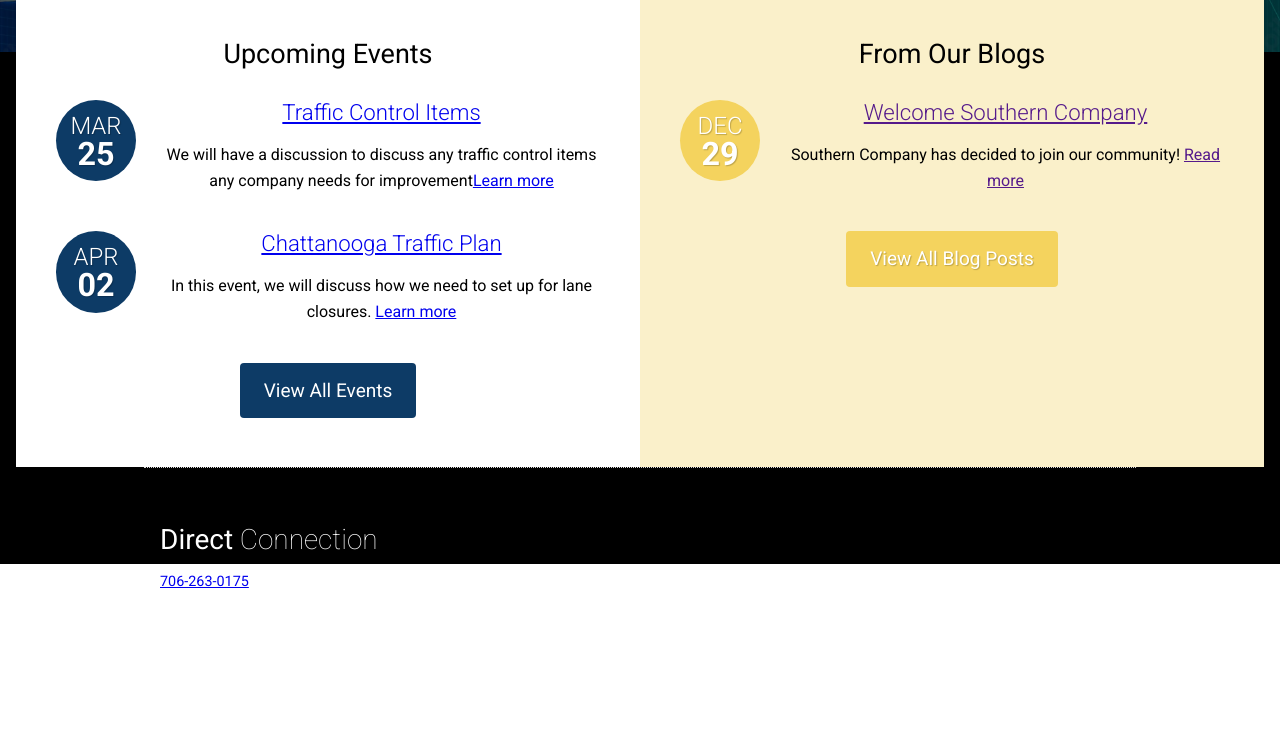
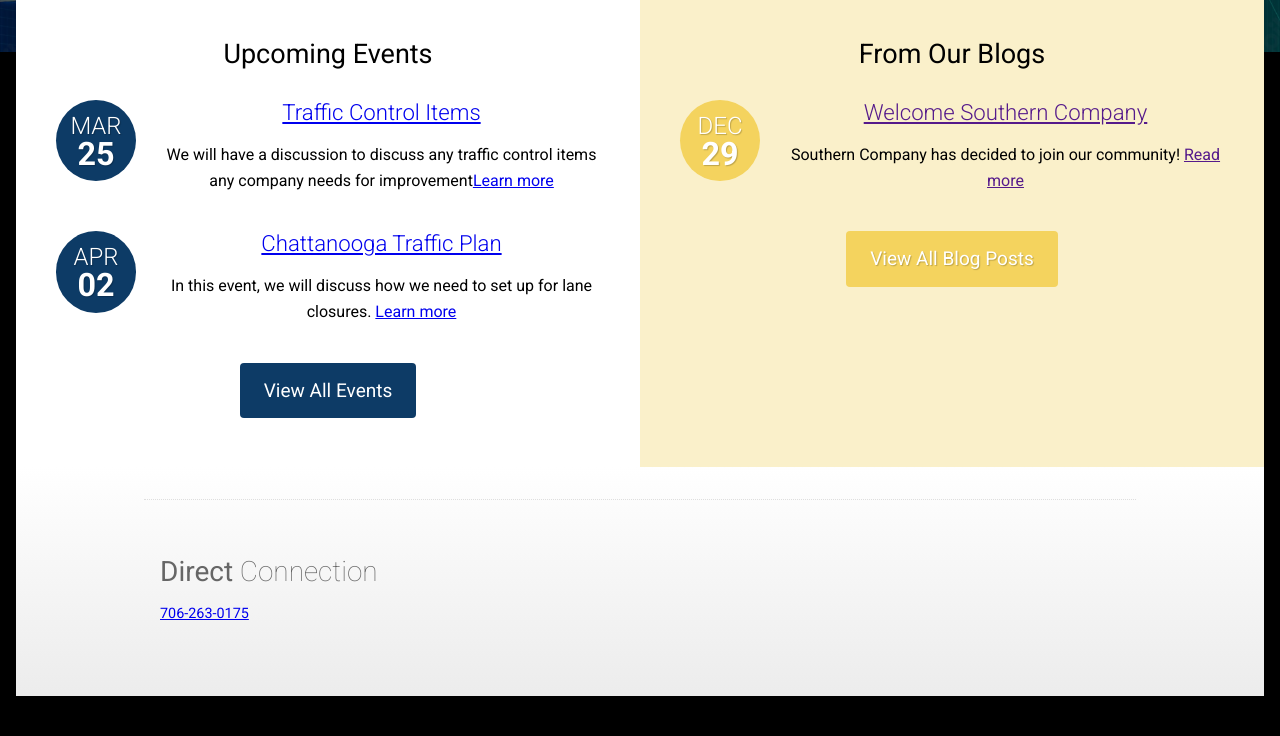
Before and after one commit to trafficBSolutions/dc, a PHP site: page / in a window 1280 px wide. Shown: the part 527-1263 px from the top of the page. Before the commit the page ends 1115 px from the top, so only its background shows below. Run offline with PHP 8.4, Linux system fonts and the light colour scheme.

Commit message:
Update front-page.css

```diff
--- a/css/front-page.css
+++ b/css/front-page.css
@@ -293,7 +293,11 @@ a {
   color: black
 }
 
-.site_footer {
+footer {
+  color: red
+}
+
+.site-footer {
   padding: 2rem 0 3.5rem 0;
   background-image: linear-gradient(#fff, #ececec);
 }
@@ -310,15 +314,14 @@ a {
 .site-footer__col-one {
   text-align: left;
   width: 33%;
-  float: left;
 }
+
 
 .school-logo-text--alt-color a {
   color: #666;
 }
 
 .school-logo-text a {
-  color: #fff;
   text-decoration: none;
 }
 
```
